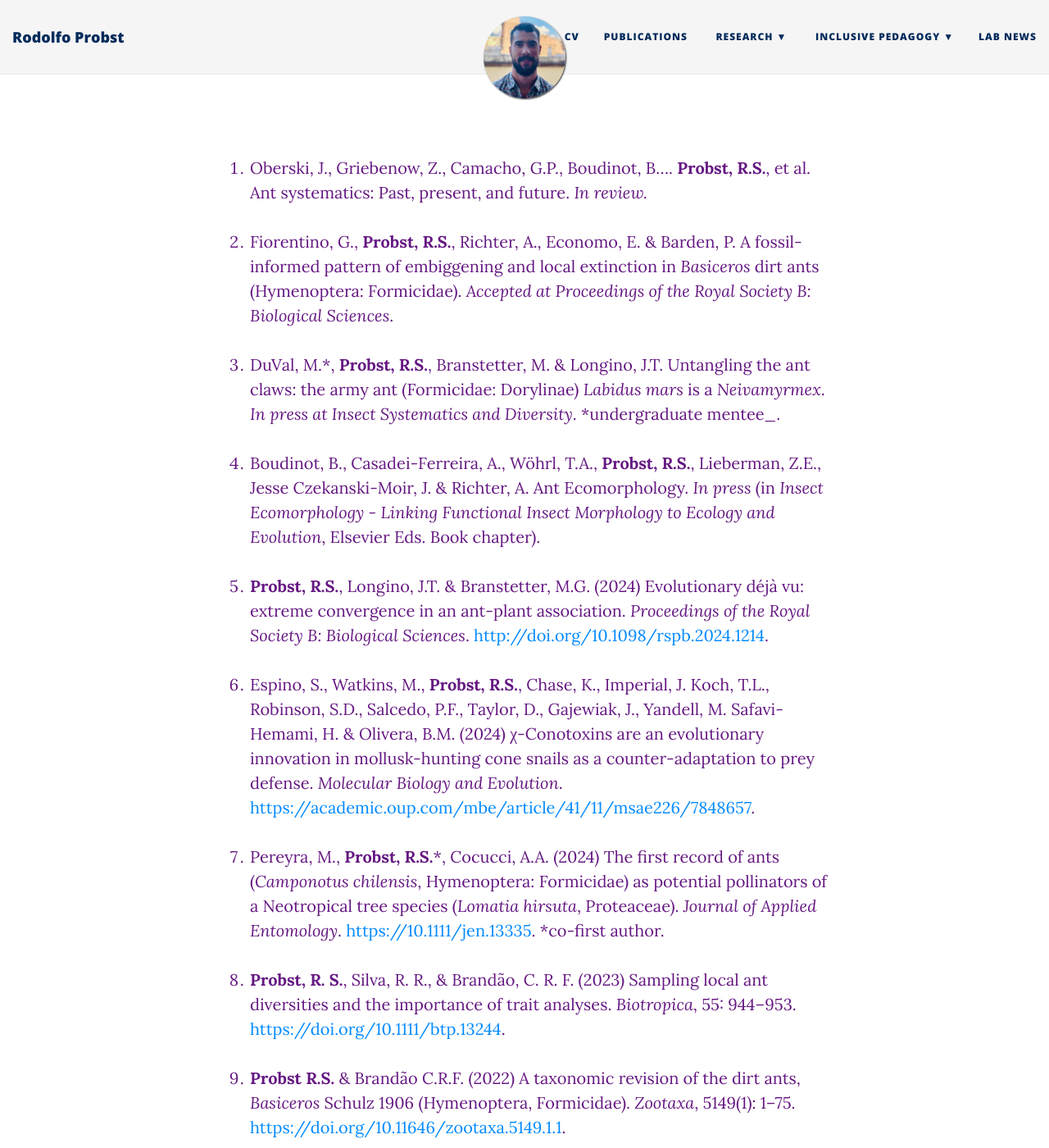
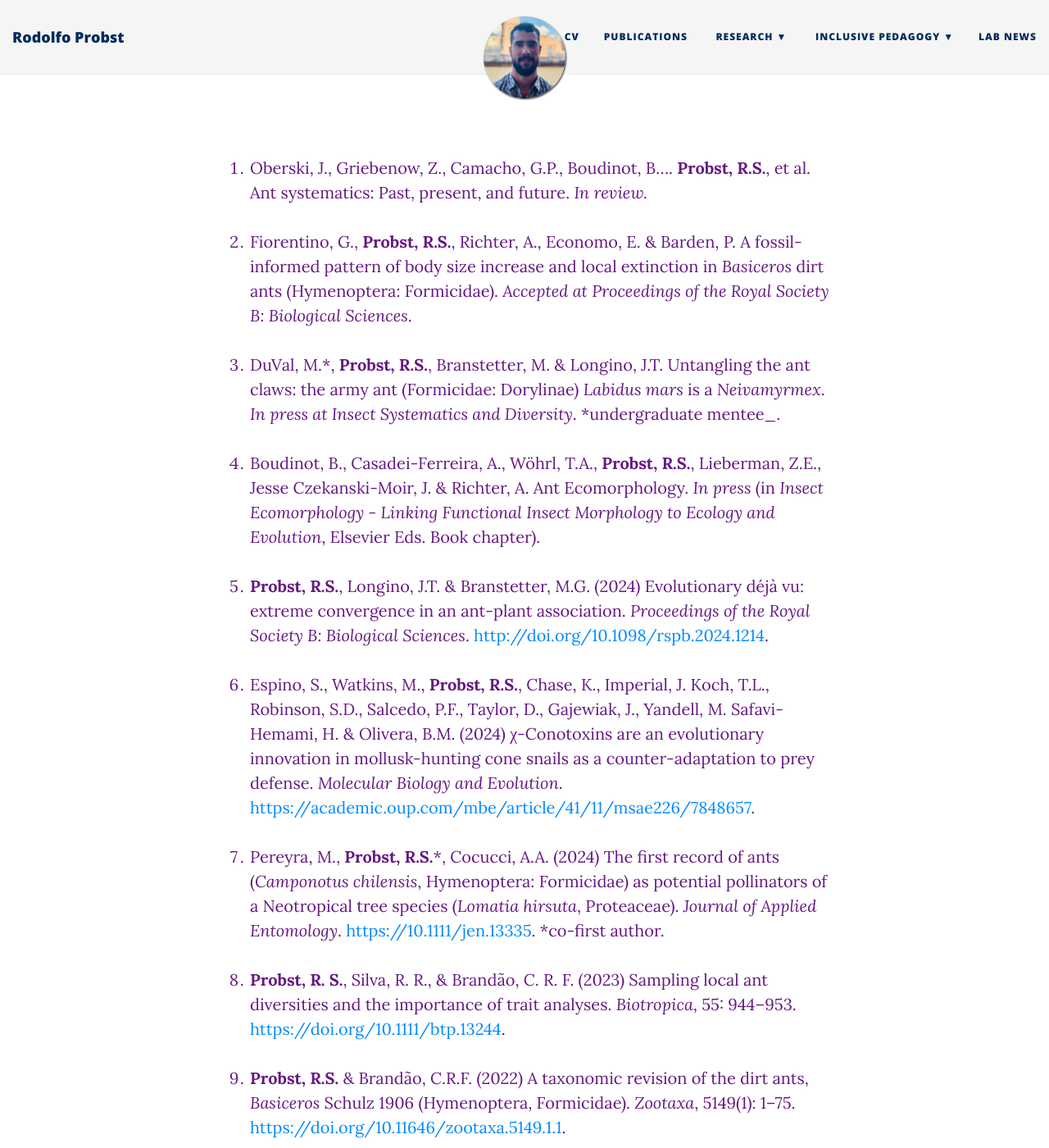
Before and after one commit to probstrodolfo/probstrodolfo.github.io, a Jekyll site: the page built from publications.md, in a window 1280 px wide and 1400 px high. Shown: the whole window at 82% size. Built offline with Jekyll 4.4.1, drawn with Linux system fonts in a browser that asks for light colours; nearby versions of some CDN libraries.

Commit message:
Update publications.md

```diff
--- a/publications.md
+++ b/publications.md
@@ -6,7 +6,7 @@
 
 1. Oberski, J., Griebenow, Z., Camacho, G.P., Boudinot, B.... **Probst, R.S.**, et al. Ant systematics: Past, present, and future. _In review._
 
-2. Fiorentino, G., **Probst, R.S.**, Richter, A., Economo, E. & Barden, P. A fossil-informed pattern of embiggening and local extinction in _Basiceros_ dirt ants (Hymenoptera: Formicidae). _Accepted at Proceedings of the Royal Society B: Biological Sciences_.
+2. Fiorentino, G., **Probst, R.S.**, Richter, A., Economo, E. & Barden, P. A fossil-informed pattern of body size increase and local extinction in _Basiceros_ dirt ants (Hymenoptera: Formicidae). _Accepted at Proceedings of the Royal Society B: Biological Sciences_.
 
 3. DuVal, M.*, **Probst, R.S.**, Branstetter, M. & Longino, J.T. Untangling the ant claws: the army ant (Formicidae: Dorylinae) _Labidus mars_ is a _Neivamyrmex_. _In press at Insect Systematics and Diversity_. *undergraduate mentee_.
 
@@ -20,7 +20,7 @@
 
 8. **Probst, R. S.**, Silva, R. R., & Brandão, C. R. F. (2023) Sampling local ant diversities and the importance of trait analyses. _Biotropica_, 55: 944–953. [https://doi.org/10.1111/btp.13244](https://doi.org/10.1111/btp.13244).
 
-9. **Probst R.S.** & Brandão C.R.F. (2022) A taxonomic revision of the dirt ants, _Basiceros_ Schulz 1906 (Hymenoptera, Formicidae). _Zootaxa_, 5149(1): 1–75. [https://doi.org/10.11646/zootaxa.5149.1.1](https://doi.org/10.11646/zootaxa.5149.1.1).
+9. **Probst, R.S.** & Brandão, C.R.F. (2022) A taxonomic revision of the dirt ants, _Basiceros_ Schulz 1906 (Hymenoptera, Formicidae). _Zootaxa_, 5149(1): 1–75. [https://doi.org/10.11646/zootaxa.5149.1.1](https://doi.org/10.11646/zootaxa.5149.1.1).
 
 10. Silva, R.R.,…**Probst, R.S.**, et al. (2021) Atlantic Ants: a dataset of ants in Atlantic Forests of South America. _Ecology_, 103: e03580. [https://doi.org/10.1002/ecy.3580](https://doi.org/10.1002/ecy.3580).
 
```
